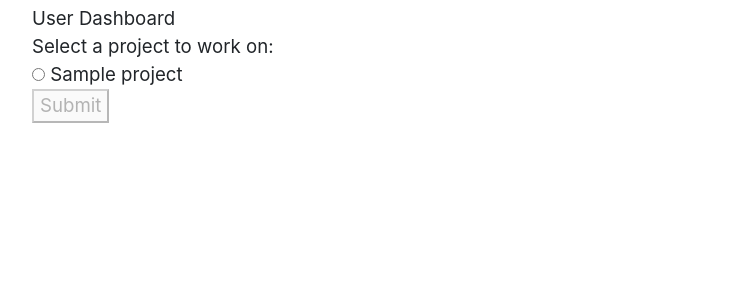
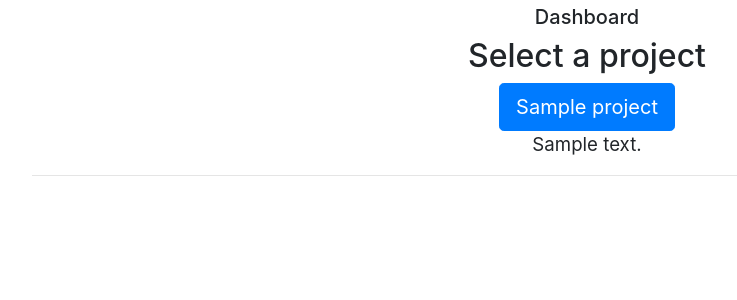
Before and after one commit to matthew-cheney/crowd-sorting-single-threaded, a Flask app: template crowdsorting/templates/userdashboard.html in a window 1280 px wide. Shown: the part 60-360 px from the top of the page, without its empty margins (53-790 px from the left). Run offline with Flask 2, Linux system fonts and the light colour scheme; a user stored in the database is signed in; tables that the repository leaves empty hold one stand-in row (values such as "Sample post"); the template is opened without the code that fills it: values that come from a table or form of the project are taken from there, most other values are stand-ins (such as "Sample title", 1, 10 or a date in 2020); some libraries are stand-ins or nearby versions.

Commit message:
bunch of little changes

```diff
--- a/crowdsorting/app_resources/DBHandler.py
+++ b/crowdsorting/app_resources/DBHandler.py
@@ -261,12 +261,12 @@ class DBHandler:
             return []
         return projects
 
-    def create_project(self, project_name, selector_algorithm):
+    def create_project(self, project_name, selector_algorithm, description=''):
         try:
             print(selector_algorithm)
             new_sorter = selector_algorithm(project_name)
             pairselectors[project_name] = new_sorter
-            project = Project(name=project_name, sorting_algorithm=selector_algorithm.get_algorithm_name())
+            project = Project(name=project_name, sorting_algorithm=selector_algorithm.get_algorithm_name(), description=description)
             db.session.add(project)
             db.session.commit()
             message = f"project {project_name} successfully created"
--- a/crowdsorting/app_resources/routes.py
+++ b/crowdsorting/app_resources/routes.py
@@ -651,7 +651,7 @@ def add_project():
     for algorithm in pairselector_options:
         if request.form.get('selector_algorithm') == algorithm.get_algorithm_name():
             algorithm_to_use = algorithm
-    message = dbhandler.create_project(request.form.get('project_name'), algorithm_to_use)
+    message = dbhandler.create_project(request.form.get('project_name'), algorithm_to_use, request.form.get('description'))
     print(message)
     if message == "unable to create project":
         flash(message, "warning")
--- a/crowdsorting/database/models.py
+++ b/crowdsorting/database/models.py
@@ -27,6 +27,7 @@ class Project(db.Model):
     name = db.Column(db.String(DOC_NAME_LENGTH), nullable=False, primary_key=True)
     sorting_algorithm = db.Column(db.String(120), nullable=False)
     date_created = db.Column(db.DateTime, nullable=False, default=datetime.utcnow)
+    description = db.Column(db.String(1024), nullable=True)
     judges = db.relationship('Judge', secondary='judges', lazy='subquery', backref=db.backref('myprojects', lazy=True))
     docs = db.relationship('Doc', cascade='all')
     judgments = db.relationship('Judgment', cascade='all')
--- a/crowdsorting/static/main.css
+++ b/crowdsorting/static/main.css
@@ -91,3 +91,22 @@ body {
   text-decoration: none;
   cursor: pointer;
 }
+
+.loading_modal {
+  position: absolute;
+  left: 50%;
+  top: 50%;
+  transform: translate(-50%, -50%);
+  background-color: white;
+  padding: 40px;
+  border-radius: 25px;
+}
+
+.loading_gif {
+    padding: 10px;
+}
+
+.sorter_header {
+    color: white;
+    font-weight: bold;
+}
--- a/crowdsorting/templates/layout.html
+++ b/crowdsorting/templates/layout.html
@@ -96,7 +96,8 @@
           var params = "search=" + project_name; // probably use document.getElementById(...).value
           http.send(params);
           http.onload = function() {
-              document.getElementById('displayed_project').innerHTML = project_name
+              document.getElementById('displayed_project').innerHTML = project_name;
+              location.reload();
           }
         }
       </script>
--- a/crowdsorting/templates/userdashboard.html
+++ b/crowdsorting/templates/userdashboard.html
@@ -1,18 +1,29 @@
 {% extends "layout.html" %}
 
 {% block content %}
-User Dashboard<br>
+
 {% if all_projects|length == 0 %}
 Looks like there are no current projects. Check back later!
 {% else %}
-Select a project to work on:<br>
-<form method="POST" action="/selectproject">
+<div class="row">
+  <div class="col-lg-12 text-center">
+    <h5>Dashboard</h5>
+  </div>
+</div>
+<div class="row">
+  <div class="col-lg-12 text-center">
+    <h2>Select a project</h2>
+  </div>
+</div>
 {% for project in all_projects %}
-<input type="radio" name="project" value="{{ project.name }}" onclick="activate_user_project_submit()"> {{ project.name }}<br>
+<div class="row">
+  <div class="col-lg-12 text-center">
+    <button class="btn btn-primary btn-lg" onclick="set_current_project_user('{{ project.name }}')">{{ project.name }}</button>
+    <p>{{ project.description }}</p>
+    <hr/>
+  </div>
+</div>
 {% endfor %}
-<button type="submit" id="submit_button" disabled>Submit</button>
-</form>
-
 {% endif %}
 
 <script>
@@ -21,6 +32,17 @@ Select a project to work on:<br>
         document.getElementById("submit_button").disabled = false;
     }
 
+    function set_current_project_user(project_name) {
+          var http = new XMLHttpRequest();
+          http.open("POST", "/selectproject/" + project_name, true);
+          http.setRequestHeader("Content-type","application/x-www-form-urlencoded");
+          var params = "search=" + project_name; // probably use document.getElementById(...).value
+          http.send(params);
+          http.onload = function() {
+              window.location.href = '/home';
+          }
+        }
+
 </script>
 
 {% endblock content %}
--- a/todo.txt
+++ b/todo.txt
@@ -34,7 +34,7 @@ Reference projects by id, not name
 ***Edit project from dashboard
 	DONE - ***Select the easier one (change sorter page)
 	DONE - ***Timeout reject submission
-***User select project
+	DONE - ***User select project
 Admin - access to pairsbeingprocessed?
 
 Lower Priority:
```
Also changed, not shown: crowdsorting/templates/admindashboard.html (+20 -4 lines), crowdsorting/templates/sorter.html (+4 -4 lines), crowdsorting/static/loading_wheel.gif (added), crowdsorting/static/loading_wheel_lg.gif (added), 1 other file.
